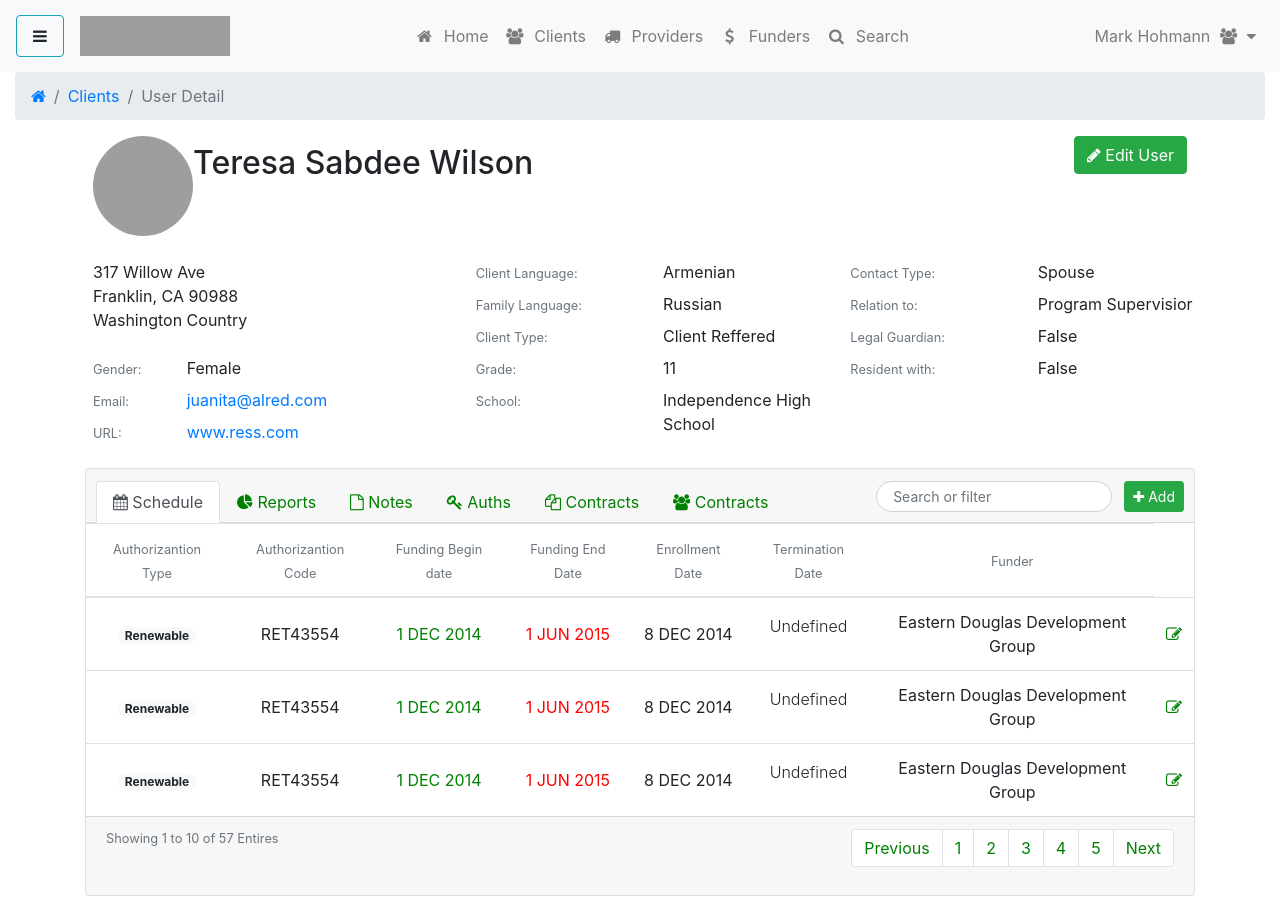
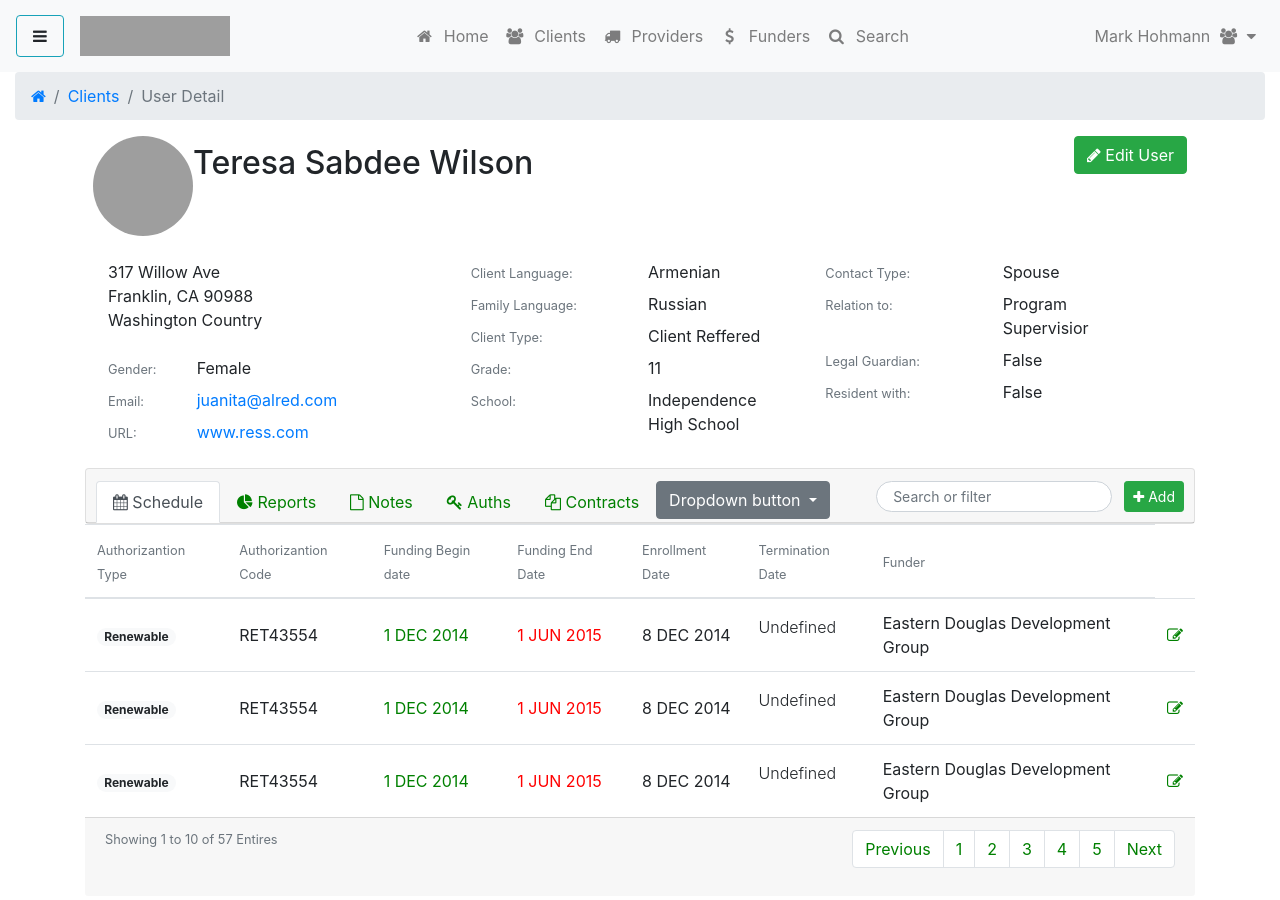
Before and after one commit to emtemic/fabryk, a Jekyll site: the page index.html, which Jekyll copies as it is, in a window 1280 px wide, cut to the strip 0-900 px from the top of the page. Built offline with Jekyll 4.4.1, drawn with Linux system fonts in a browser that asks for light colours; grey boxes are pictures that could not be loaded.

Commit message:
Update index.html

```diff
--- a/index.html
+++ b/index.html
@@ -7,13 +7,6 @@
 		<meta name="author" content="Mark Otto, Jacob Thornton, and Bootstrap contributors">
 		<meta name="generator" content="Jekyll v3.8.5">
 		<title>Strona Testowa</title>
-		<!--
-	<script src="https://code.jquery.com/jquery-3.3.1.slim.min.js" integrity="sha384-q8i/X+965DzO0rT7abK41JStQIAqVgRVzpbzo5smXKp4YfRvH+8abtTE1Pi6jizo" crossorigin="anonymous"></script>
-	<script src="https://cdnjs.cloudflare.com/ajax/libs/popper.js/1.14.7/umd/popper.min.js" integrity="sha384-UO2eT0CpHqdSJQ6hJty5KVphtPhzWj9WO1clHTMGa3JDZwrnQq4sF86dIHNDz0W1" crossorigin="anonymous"></script>
-	<script src="https://stackpath.bootstrapcdn.com/bootstrap/4.3.1/js/bootstrap.min.js" integrity="sha384-JjSmVgyd0p3pXB1rRibZUAYoIIy6OrQ6VrjIEaFf/nJGzIxFDsf4x0xIM+B07jRM" crossorigin="anonymous"></script>
-	<link rel="canonical" href="https://getbootstrap.com/docs/4.3/examples/starter-template/">
-     <link rel="stylesheet" href="./dist/css/bootstrap.min.css">
-		-->
 		<script src="./docs/4.3/assets/js/vendor/jquery-slim.min.js" ></script>
 		<script src="https://cdnjs.cloudflare.com/ajax/libs/popper.js/1.15.0/popper.min.js"></script>
 		<link rel="stylesheet" href="./font-awesome-4.7.0/css/font-awesome.min.css">
@@ -41,14 +34,12 @@
 	  </head>
 	<body>
 	  <main role="main" class="container.fluid">
-
 		<header>
 
 		<nav class="navbar navbar-expand-lg navbar-light bg-light">
 
 		<div class="dropdown ">
 			<button class="btn btn-light border border-info py-2 px-3" type="button" id="dropdownMenuButton" data-toggle="dropdown" aria-haspopup="true" aria-expanded="false" data-display="static"><i class="fa fa-bars" aria-hidden="true" ></i></button>
-
 			<div class="dropdown-menu dropdown-menu-lg-left" aria-labelledby="dropdownMenuButton">
 				<a class="dropdown-item" href="#">Menu 1</a>
 				<a class="dropdown-item" href="#">Menu 2</a>
@@ -58,8 +49,6 @@
 			</div>
 		</div>
 			<a class="navbar" href="#"><img src="http://czegonajbardziej.pl/wp-content/uploads/2016/03/logo-prostokatne-z-zielonym.png" width="150" height="40" class="" alt=""></a>
-
-
 			<button class="navbar-toggler border-info" type="button" data-toggle="collapse" data-target="#mainmenu" aria-controls="mainmenu" aria-expanded="false" aria-label="Przełącznik nawigacji">
 				<span class="navbar-toggler-icon"></span>
 			</button>
@@ -83,42 +72,28 @@
 				<a class="nav-link" href="#"><i class="fa fa-search fa-fw" aria-hidden="true"></i>&nbsp; Search</a>
 			</li>
 		</ul>
-
 		<ul class="navbar-nav ">
-
 			<li class="nav-item dropdown ">
-
 				<a class="nav-link d-flex my-auto" href="#" id="navbarDropdown" role="button" data-toggle="dropdown" aria-haspopup="true" aria-expanded="false">
-
 					<div class="d-flex flex-nowrap ">
-
 						<div class="order-2 order-lg-1 my-auto ">&nbsp; Mark Hohmann</div>
 						<div class="order-1 nav-link href="#"><i class="fa fa-users fa-fw" aria-hidden="true"></i></div>
 						<div class="order-3 my-auto ml-2 ml-lg-0"><i class="fa fa-caret-down" aria-hidden="true"></i></div>
 					</div>
-
 				</a>
-
 				<div class="dropdown-menu dropdown-menu-right" aria-labelledby="navbarDropdown">
 					<a class="dropdown-item" href="#">Settings</a>
 					<div class="dropdown-divider"></div>
 					<a class="dropdown-item" href="#">Sign Out</a>
 				</div>
-
 			</li>
 		</ul>
 	</div>
-
-	<!--
-	<div class="d-flex flex-nowrap">
-  <div class="order-3 p-2 order-lg-1 p-2">IMIE</div>
-  <div class="order-2 p-2 ">ZDJECIE</div>
-	-->
-
 	</nav>
 	</header>
+
 	  <div class="container-fluid ">
-    <nav aria-label="breadcrumb ">
+		<nav aria-label="breadcrumb">
 		  <ol class="breadcrumb">
 			<li class="breadcrumb-item"><a href="#"><i class="fa fa-home" aria-hidden="true"></i></a></li>
 			<li class="breadcrumb-item"><a href="#">Clients</a></li>
@@ -130,43 +105,27 @@
 	<div class="media mx-2">
 		<img src="https://evdo8pe.cloudimg.io/s/resizeinbox/400x400/http://b2bnew.widmannsrl.com/ImmaginiSitoB2B/Articoli/max/C6366_nc__C6366_a.jpg" alt="foto" class="rounded-circle" height="100" width="100">
 		<div class="media-body">
-
 			<div class="d-md-flex">
 				<div class="mt-2"><h2>Teresa Sabdee Wilson</h2></div>
-
 				<div class="ml-auto d-flex justify-content-md-start">
 					<p align="right">
 					<button type="button" class="btn btn-success">
 					<i class="fa fa-pencil" aria-hidden="true"></i> Edit User</button></p>
 				</div>
-
 			</div>
 		</div>
 	</div>
-
-<!--  <div class="card-footer d-sm-flex">
-    <div class=""><small class="text-muted align-self-start"><p class="text-center text-md-left">Showing 1 to 10 of 57 Entires</p></small></div>
-	<nav aria-label="Page navigation example" class="ml-auto">
-        <ul class="pagination justify-content-center justify-content-md-end ">
-          <li class="page-item"><a class="page-link" href="#"><font color="green">Previous</font></a></li>
-          <li class="page-item"><a class="page-link" href="#"><font color="green">1</font></a></li>
-
--->
-
-
-
 	<div class="row">
 		<div class="col-3"></div>
 	</div>
-  <div class="row">
-
+	<div class="row  col-12  col-sm-12">
 		<div class="col mx-2">
 			<br>
 			317 Willow Ave<br>
 			Franklin, CA 90988<br>
 			Washington Country
 			<br><br>
-  <dl class="row">
+			<dl class="row ">
 				<dt class="col-sm-3"><small class="text-muted">Gender:</small></dt>
 				<dd class="col-sm-9">Female</dd>
 
@@ -176,7 +135,6 @@
 				<dt class="col-sm-3"><small class="text-muted">URL:</small></dt>
 				<dd class="col-sm-9"><a href="www.ress.com">www.ress.com</a></dd>
 			</dl>
-
 		</div>
 	<div class="col">
 	  <br>
@@ -218,20 +176,15 @@
 	</div>
 	</div>
 	</div>
-  </div>
-</div>
-
-
 	<div class="container">
 	<!-- START Card with Table -->
+
 	<div class="card text-center">
 	  <!-- START Tabs with Input & Button "Add" -->
 	  <div class="card-header">
 		<ul class="nav nav-tabs card-header-tabs d-flex">
 		  <li class="nav-item">
-        <a class="nav-link active" href="#">
-          <i class="fa fa-calendar" aria-hidden="true"></i> Schedule
-        </a>
+			<a class="nav-link active" href="#"><i class="fa fa-calendar" aria-hidden="true"></i> Schedule</a>
 		  </li>
 		  <li class="nav-item">
 			<a class="nav-link" href="#"><font color="green"><i class="fa fa-pie-chart" aria-hidden="true"></i> Reports</a></font>
@@ -245,14 +198,19 @@
 		  <li class="nav-item">
 			<a class="nav-link" href="#"><font color="green"><i class="fa fa-files-o" aria-hidden="true"></i> Contracts</a></font>
 		  </li>
-      <li class="nav-item">
-        <a class="nav-link" href="#"><font color="green"><i class="fa fa-users" aria-hidden="true"></i> Contracts</a></font>
-      </li>
-
+<div class="dropdown">
+<button class="btn btn-secondary dropdown-toggle" type="button" id="dropdownMenuButton2" data-toggle="dropdown" aria-haspopup="true" aria-expanded="false">
+Dropdown button
+</button>
+<div class="dropdown-menu" aria-labelledby="dropdownMenuButton">
+<a class="dropdown-item" href="#">Action</a>
+<a class="dropdown-item" href="#">Another action</a>
+<a class="dropdown-item" href="#">Something else here</a>
+</div>
+</div>
 		  <li class="nav-item ml-auto">
 			<form class="form-inline my-2 my-lg-0 ">
 			  <div class="form-group mx-sm-2 mb-2">
-
 				<input class="form-control form-control-sm mr-sm-1 rounded-pill" type="text" placeholder="  Search or filter" aria-label="Search">
 			  </div>
 			  <button type="submit" class="btn btn-sm btn-success mb-2"><i class="fa fa-plus" aria-hidden="true"></i>
@@ -260,9 +218,11 @@
 			  </button>
 			</form>
 		  </li>
-
 		</ul>
 	  </div>
+	</div>
+
+
 	  <!-- END Tabs with Input & Button "Add" -->
 	  <!-- START Table -->
 	  <table class="table mb-0 table-responsive-md">
@@ -297,7 +257,7 @@
 			<td class="align-middle">RET43554</td>
 			<td class="align-middle text-uppercase"><font color="green" text-uppercase">1 dec 2014</font></td>
 			<td class="align-middle text-uppercase"><font color="red">1 jun 2015</font></td>
-        <td class="align-middle text-uppercase"">8 dec 2014</td>
+			<td class="align-middle text-uppercase">8 dec 2014</td>
 			<td class="align-middle"><p class="font-weight-light">Undefined</p></td>
 			<td class="align-middle">Eastern Douglas Development Group</td>
 			<td class="align-middle"><font color="green"><i class="fa fa-pencil-square-o" aria-hidden="true"></i></td><font>
@@ -305,21 +265,17 @@
 		  <tr>
 			<th scope="row" class="align-middle"><span class="badge badge-pill badge-light">Renewable</span></th>
 			<td class="align-middle">RET43554</td>
-        <td class="align-middle text-uppercase""><font color="green">1 DEC 2014</font></td>
+			<td class="align-middle text-uppercase"><font color="green">1 DEC 2014</font></td>
 			<td class="align-middle text-uppercase"><font color="red">1 jun 2015</font></td>
-        <td class="align-middle text-uppercase"">8 DEC 2014</td>
+			<td class="align-middle text-uppercase">8 DEC 2014</td>
 			<td class="align-middle"><p class="font-weight-light">Undefined</p></td>
 			<td class="align-middle">Eastern Douglas Development Group</td>
 		    <td class="align-middle"><font color="green"><i class="fa fa-pencil-square-o" aria-hidden="true"></i></td>
 		  </tr>
+		</tbody>
 	  </table>
 	  <!-- END Table -->
 	  <!-- START Footer with Pagination -->
-
-
-
-
-
 
 	  <div class="card-footer d-sm-flex">
 		<div class=""><small class="text-muted align-self-start"><p class="text-center text-md-left">Showing 1 to 10 of 57 Entires</p></small></div>
@@ -340,6 +296,8 @@
 	  <!-- END Footer with Pagination -->
 	</div>
 	</div>
+		</div>
+	</div>
 	<!-- END Card with Table -->
 
 	</main><!-- /.container -->
```
Lines whose indentation alone changed are shown as unchanged.
